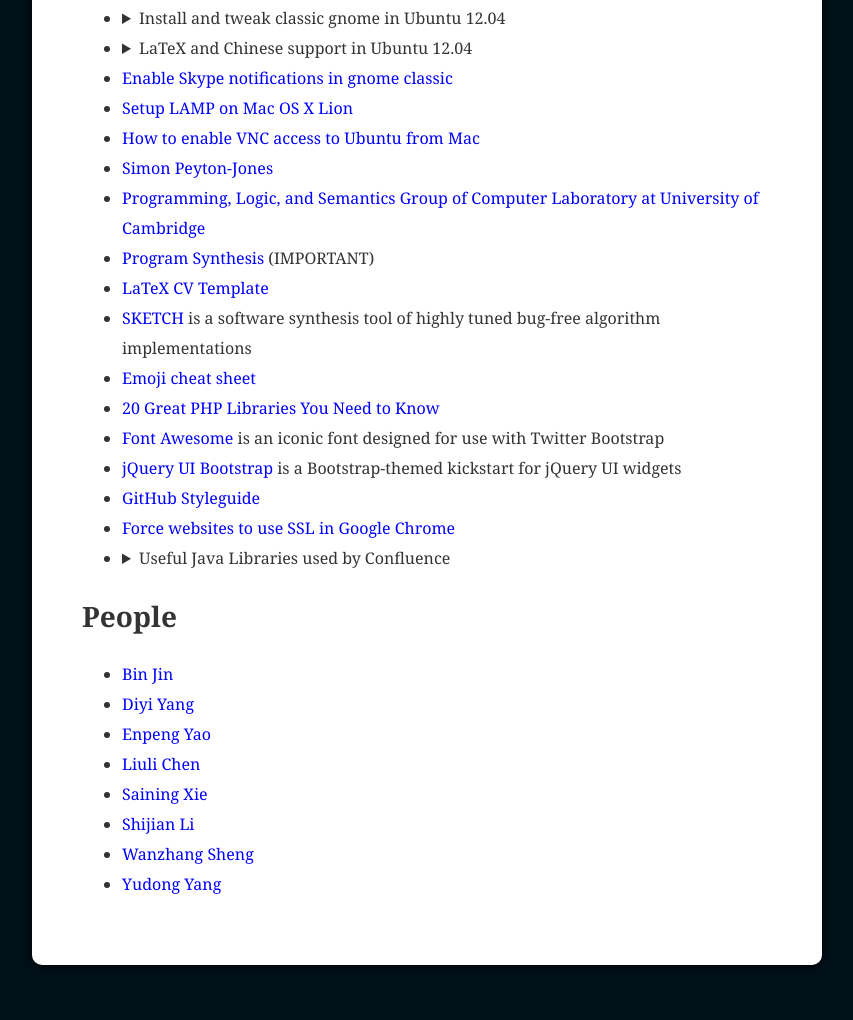
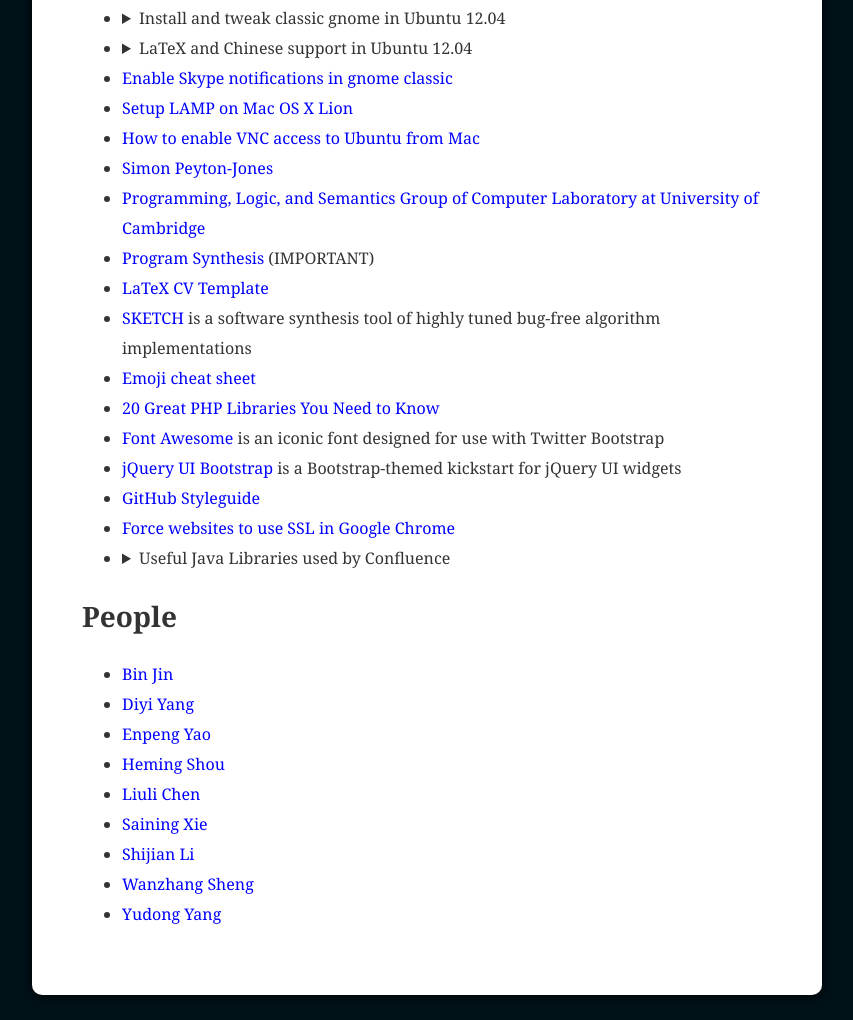
Before and after one commit to xjia1/stfairy.github.com, a plain HTML site: page index.html in a window 1280 px wide. Shown: the part 3670-4690 px from the top of the page, without its empty margins (213-1066 px from the left). Before the commit the page ends 4660 px from the top, so only its background shows below. Drawn offline with Linux system fonts and the light colour scheme.

Commit message:
add link

```diff
--- a/index.html
+++ b/index.html
@@ -291,6 +291,7 @@
       <li><a href="http://bjin.posterous.com/">Bin Jin</a></li>
       <li><a href="https://sites.google.com/site/eddyyang1991/">Diyi Yang</a></li>
       <li><a href="http://yepyao.com/~eyao.html">Enpeng Yao</a></li>
+      <li><a href="http://shouhm.me/">Heming Shou</a></li>
       <li><a href="https://sites.google.com/site/liulichencs/">Liuli Chen</a></li>
       <li><a href="https://sites.google.com/site/xiesaining/">Saining Xie</a></li>
       <li><a href="http://www.lishijian.com/">Shijian Li</a></li>
```
